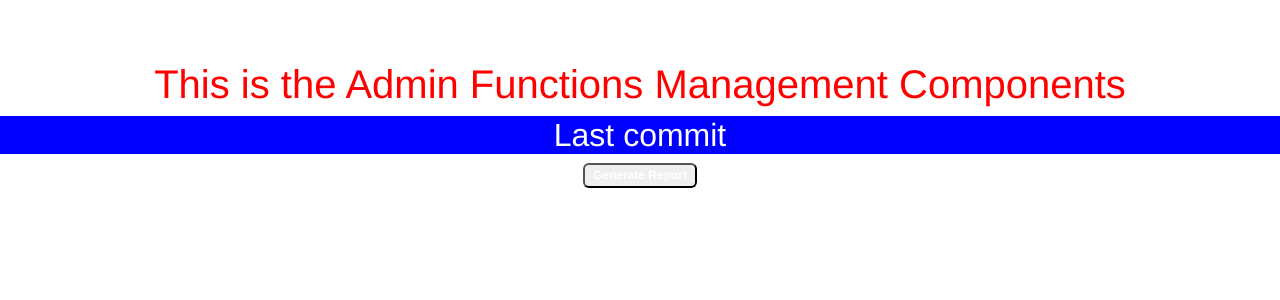
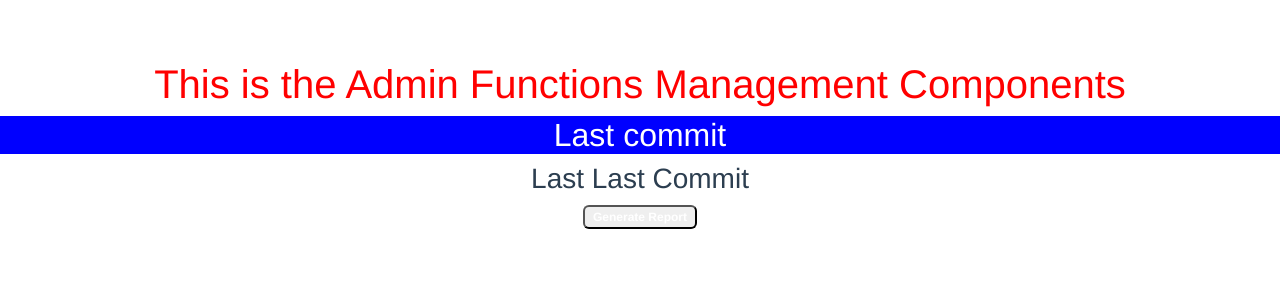
Before and after one commit to jchairani/3275_vue, a Vue app: page /#/AdminFunctions in a window 1280 px wide. Shown: the top 300 px of the page. Built offline with nearby package versions, Linux system fonts and the light colour scheme.

Commit message:
Second commit

```diff
--- a/src/components/AdminFunctions.vue
+++ b/src/components/AdminFunctions.vue
@@ -1,6 +1,7 @@
 <template>
   <h1>This is the Admin Functions Management Components</h1>
   <h2>Last commit</h2>
+  <h3>Last Last Commit</h3>
   <button type="submit" class="badge badge-success" @click="report">
         Generate Report
       </button>
```
